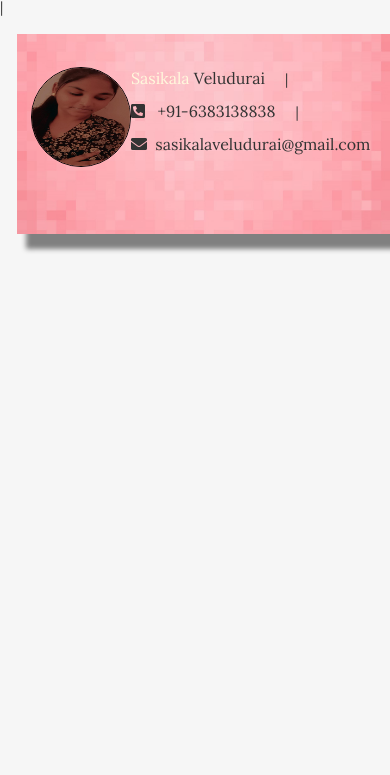
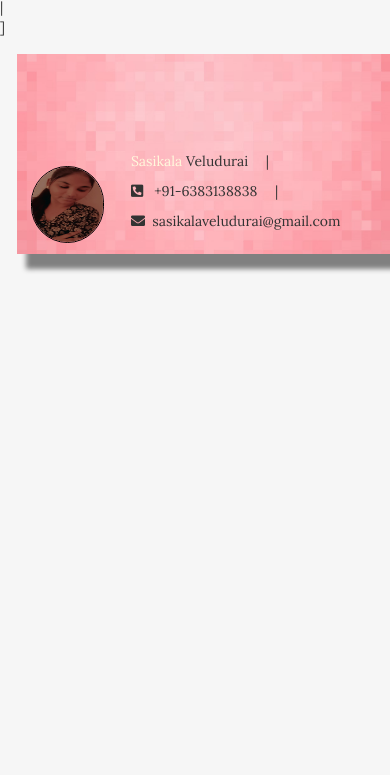
Before and after one commit to Sasikala-veludurai/website, a plain HTML site: page index.html in a window 390 px wide. Shown: the part 69-844 px from the top of the page. Drawn offline with nearby package versions, Linux system fonts and the light colour scheme; a web font is replaced by a local one.

Commit message:
udation7

```diff
--- a/css/index.css
+++ b/css/index.css
@@ -87,6 +87,14 @@ header .menu-toggle{
     box-sizing: border-box;
     box-shadow: 12px 12px 5px 3px gray;
 
+}
+.profilediv{
+    width: 185px;
+    height: 182px;
+    display: inline-block;
+    position: absolute;
+    top: 18%;
+    left: 6%;
 }
 .profile{
     position: absolute;
@@ -199,6 +207,7 @@ form .message_holder{
    width:100%;
 }
 
+
 @media only screen and (max-width:750px){
     header{
         position:relative;
@@ -233,27 +242,18 @@ form .message_holder{
     .banner{
         position:relative;
     }
+
     .banner_span p{
         font-size: 16px;
     }
 
     .banner_span {
          margin-top:70px;
-         top:0%;
+         top:10%;
+         margin-left: 10px;
     }
-    .banner_span {
-       margin-left: 10px;
-   }
-    .profile{
-     position: absolute;
-     width: 100px;
-     height: 100px;
-     margin-top:70px;
-     top:0%;
-     left: 8%;
-     border-radius: 100px;
-     border:1px solid black;
-   }
+
+
    .top_footer h1,
    .top_footer h2{
        font-size: 20px;
@@ -276,6 +276,9 @@ form .message_holder{
        height:35px;
        font-size: 12px;
    }
+   .footer_wrapper{
+       width:100%;
+   }
    .bannerimg{
     padding:0px;
     margin:17px 25px 17px 17px;
@@ -296,4 +299,17 @@ header .logo-text{
     margin-right: 1px;
 
 }
+
+.banner_span p{
+    font-size:14px;
+}
+.profile{
+    position: absolute;
+    width: 73px;
+    height: 77px;
+    top: 20%;
+    left: 8%;
+    border-radius: 117px;
+    border: 1px solid black;
+}
  }
--- a/index.html
+++ b/index.html
@@ -1,7 +1,7 @@
 <!DOCTYPE html>
 <html lang="en">
     <head>
-       <meta charset="UTF-8">
+       <meta charset="UTF-8" name="viewport" content="width=device-width"/>
 
 <!---Google fonts-->
        <link rel="preconnect" href="https://fonts.gstatic.com">
@@ -46,8 +46,8 @@
             <p><i class="fas fa-phone-square-alt"></i> &nbsp; +91-6383138838 &emsp;</p>| &emsp;
             <p><i class="fas fa-envelope"></i>&nbsp; sasikalaveludurai@gmail.com</p>
         </span>|
-         <img src="banner1.jpg" class="bannerimg">
-         <img src="sasi.jpg" class="profile">
+        <div class="bannerimgdiv">]<img src="banner1.jpg" class="bannerimg"></div>
+        <img src="sasi.jpg" class="profile">
 
      </div>
      <!--footer-->
```
